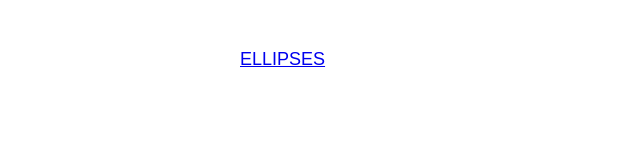
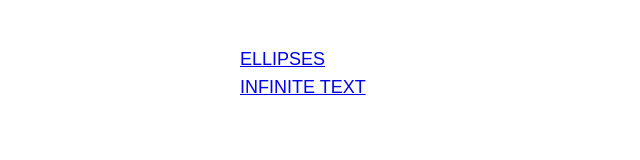
Before and after one commit to razdvapoka/vorozhba-demos, a plain HTML site: page index.html in a window 1280 px wide. Shown: the whole page, without its empty margins (0-640 px from the left). Drawn offline with nearby package versions, Linux system fonts and the light colour scheme.

Commit message:
Add infinite text link on main

```diff
--- a/assets/index.css
+++ b/assets/index.css
@@ -13,3 +13,7 @@ a {
 a:visited {
   color: inherit;
 }
+
+nav > ul > li + li {
+  margin-top: 10px;
+}
--- a/index.html
+++ b/index.html
@@ -14,6 +14,7 @@
     <nav>
       <ul>
         <li><a href="ellipses.html">ellipses</a></li>
+        <li><a href="infinite-text.html">infinite text</a></li>
       </ul>
     </nav>
   </body>
```
